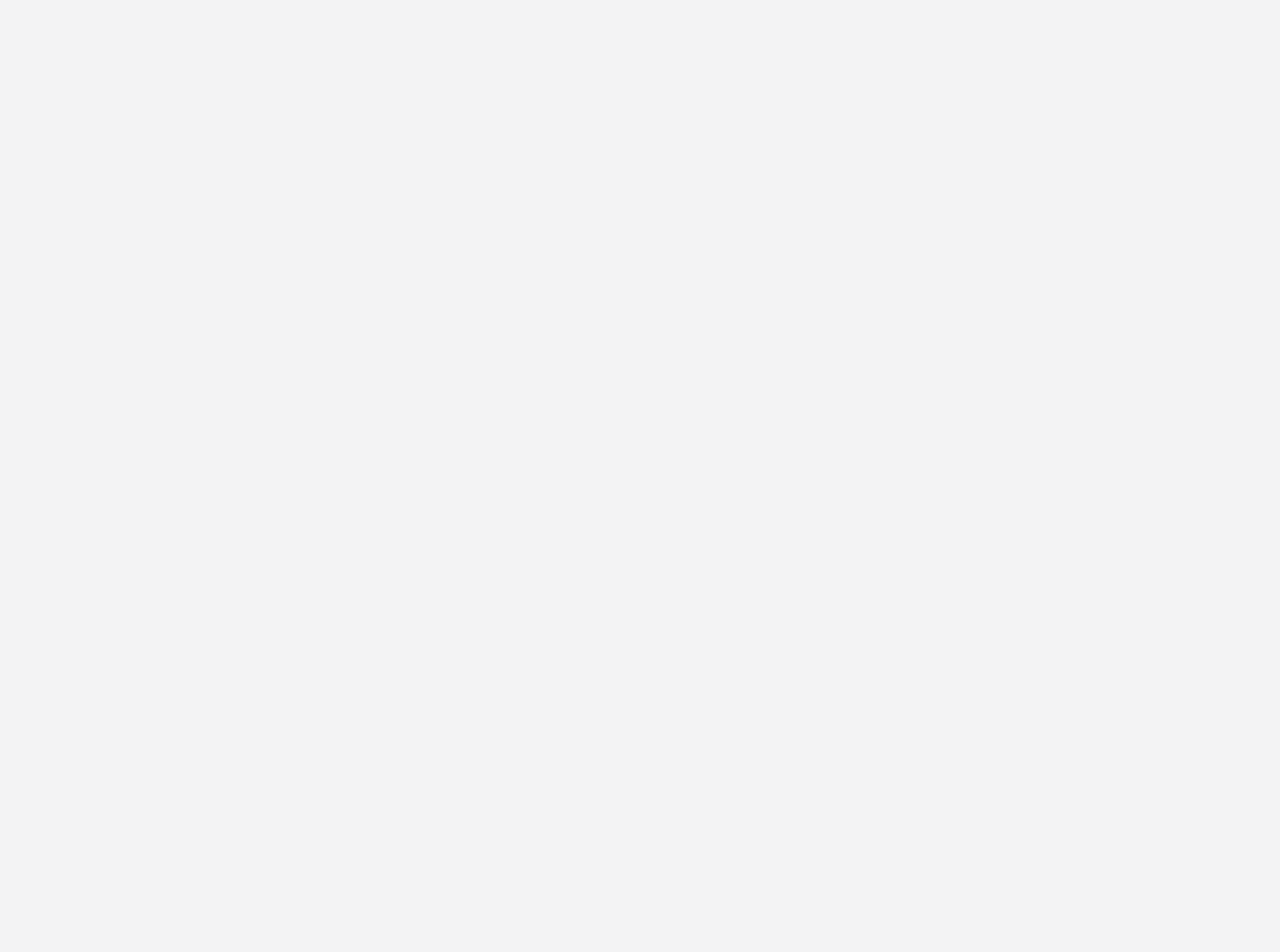
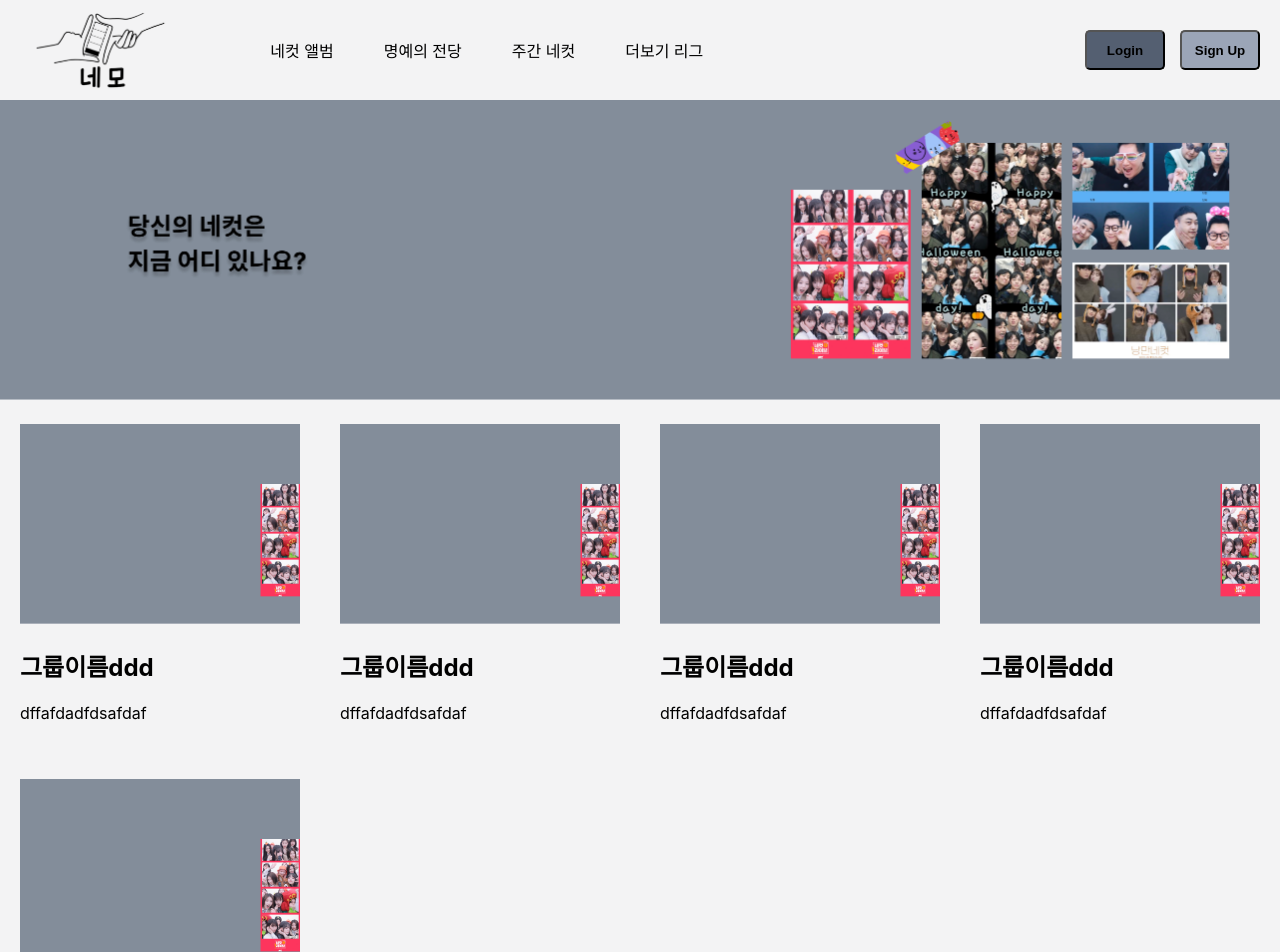
Before and after one commit to Step3-kakao-tech-campus/Team2_FE, a React (Create React App) app: page /album in a window 1280 px wide. Before the commit this address had no page. Shown: the top 952 px of the page. Before the commit the page ends 800 px from the top, so only its background shows below. Built offline with nearby package versions, Linux system fonts and the light colour scheme; what y-websocket would draw is missing.

Commit message:
feat: 앨범 리스트화면 기본 ui 제작

```diff
--- a/src/Router.tsx
+++ b/src/Router.tsx
@@ -2,13 +2,15 @@ import { BrowserRouter, Routes, Route } from 'react-router-dom';
 import LoginPage from './pages/Login';
 import Layout from './common/templates/Layout';
 import LandingPage from './pages/Landing';
-import Canvas from './pages/canvas';
+import Canvas from './pages/Canvas';
+import AlbumGroupPage from './pages/AlbumGroup';
 
 const Router = () => (
     <BrowserRouter>
         <Routes>
             <Route element={<Layout />}>
                 <Route path="/" element={<LandingPage />} />
+                <Route path="album" element={<AlbumGroupPage />} />
             </Route>
             <Route path="login" element={<LoginPage />} />
             <Route path="canvas" element={<Canvas />} />
--- /dev/null
+++ b/src/pages/AlbumGroup/componenents/AlbumCard.scss
@@ -0,0 +1,39 @@
+.album_btn_group {
+    //btn 스타일 초기화
+    background-color: white;
+    padding: 4px;
+    border-radius: 4px;
+
+    button {
+        border: none;
+        background-color: transparent;
+        padding: 4px;
+        cursor: pointer;
+        &:nth-child(n + 2) {
+            position: relative;
+            margin-left: 5px;
+            padding-left: 10px;
+            &::after {
+                content: '';
+                position: absolute;
+                top: 50%;
+                left: 0;
+                transform: translateY(-50%);
+                width: 1px;
+                height: 12px;
+                background-color: #909090;
+            }
+        }
+    }
+}
+
+.album_card {
+    margin: 10px;
+    padding: 10px;
+    &:hover {
+        background-color: #e5e5e5;
+    }
+    .content {
+        margin-top: 10px;
+    }
+}
--- /dev/null
+++ b/src/pages/AlbumGroup/componenents/AlbumCard.tsx
@@ -0,0 +1,45 @@
+import { LocalImage } from '../../../common/atoms/image';
+import { DescriptionContainer } from '../../../common/atoms/Container';
+import './AlbumCard.scss';
+interface AlbumCardProps {
+    image: string;
+    groupName: string;
+    groupDescription: string;
+    groupId: string;
+}
+export const AlbumCard = ({
+    image,
+    groupId,
+    groupName,
+    groupDescription,
+}: AlbumCardProps) => {
+    const width = '300px';
+    return (
+        <div className="album_card">
+            <LocalImage
+                src={'main_ carousel1.png'}
+                height="200px"
+                width="100%"
+            />
+            <div className="content">
+                <DescriptionContainer
+                    title={groupName}
+                    description={groupDescription}
+                    width="100%"
+                    className="fit"
+                >
+                    <ButtonGroup id={groupId} />
+                </DescriptionContainer>
+            </div>
+        </div>
+    );
+};
+
+const ButtonGroup = ({ id }: { id: String }) => {
+    return (
+        <div className="album_btn_group">
+            <button>수정</button>
+            <button>삭제</button>
+        </div>
+    );
+};
--- /dev/null
+++ b/src/pages/AlbumGroup/componenents/WrapContainer.scss
@@ -0,0 +1,5 @@
+.wrap_container {
+    display: grid;
+    grid-template-columns: repeat(auto-fill, 320px);
+    justify-content: center;
+}
--- /dev/null
+++ b/src/pages/AlbumGroup/componenents/WrapContainer.tsx
@@ -0,0 +1,10 @@
+import { ReactNode } from 'react';
+import './WrapContainer.scss';
+interface ComponentProps {
+    children: ReactNode;
+}
+const WrapContainer = ({ children }: ComponentProps) => {
+    return <div className="wrap_container">{children}</div>;
+};
+
+export default WrapContainer;
--- /dev/null
+++ b/src/pages/AlbumGroup/index.tsx
@@ -0,0 +1,46 @@
+import { LocalImage } from '../../common/atoms/image';
+import React from 'react';
+import { MainContainer, Container } from '../../common/atoms/Container';
+import { AlbumCard } from './componenents/AlbumCard';
+import WrapContainer from './componenents/WrapContainer';
+const AlbumGroupPage = () => {
+    return (
+        <MainContainer>
+            <LocalImage src="main_ carousel1.png" height="300px" />
+            <WrapContainer>
+                <AlbumCard
+                    image="main_ carousel1.png"
+                    groupId="1"
+                    groupName="그룹이름ddd"
+                    groupDescription="dffafdadfdsafdaf"
+                />
+                <AlbumCard
+                    image="main_ carousel1.png"
+                    groupId="1"
+                    groupName="그룹이름ddd"
+                    groupDescription="dffafdadfdsafdaf"
+                />
+                <AlbumCard
+                    image="main_ carousel1.png"
+                    groupId="1"
+                    groupName="그룹이름ddd"
+                    groupDescription="dffafdadfdsafdaf"
+                />
+                <AlbumCard
+                    image="main_ carousel1.png"
+                    groupId="1"
+                    groupName="그룹이름ddd"
+                    groupDescription="dffafdadfdsafdaf"
+                />
+                <AlbumCard
+                    image="main_ carousel1.png"
+                    groupId="1"
+                    groupName="그룹이름ddd"
+                    groupDescription="dffafdadfdsafdaf"
+                />
+            </WrapContainer>
+        </MainContainer>
+    );
+};
+
+export default AlbumGroupPage;
```
